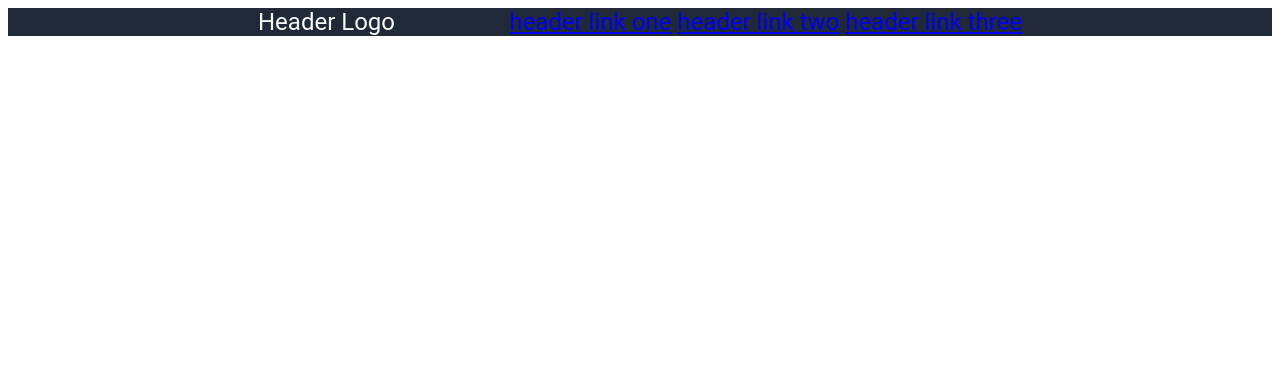
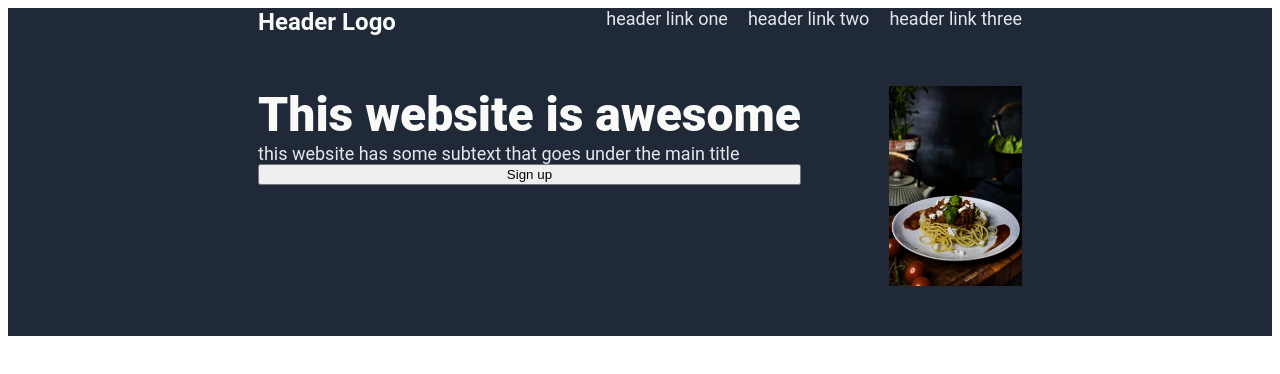
Before and after one commit to alexthwining/landing-page, a plain HTML site: page index.html in a window 1280 px wide. Drawn offline with Linux system fonts and the light colour scheme.

Commit message:
added intro section to the website

```diff
--- a/index.html
+++ b/index.html
@@ -9,13 +9,31 @@
     </head>
     <body>
         <div class="header">
-            Header Logo
-            <div class="hlink">
+            <div class="logo-text">
+                Header Logo
+            </div>
+            <div class="link-text">
                 <a href="#">header link one</a>
                 <a href="#">header link two</a>
                 <a href="#">header link three</a>
             </div>
         </div>
 
+        <div class="intro">
+            <div class="intro-left">
+                <div class="hero-main">
+                This website is awesome
+                </div>
+                <div class="hero-sec">
+                    this website has some subtext that goes under the main title
+                </div>
+                <button type="button" class="intro-button">Sign up</button>
+            </div>
+             <div class="intro-right">
+                <img src="./img/anton-ahlberg.jpg" class="img1">
+             </div>
+        </div>
+
+
     </body>
 </html>
--- a/style.css
+++ b/style.css
@@ -4,20 +4,62 @@ body {
     flex-direction: column;
 }
 
+a {
+    text-decoration: none;
+    color: #E5E7EB;
+}
+
+
 .header {
     background-color: #1F2937;
-    font-size: 24px;
-    font-weight: extra-bold;
-    color: #F9FAF8;
     display: flex;
     justify-content: space-between;
     padding-left: 250px;
     padding-right: 250px;
+}
 
+.logo-text {
+    font-size: 24px;
+    font-weight: bold;
+    color: #F9FAF8;
+}
+
+.link-text, .hero-sec {
+    font-size: 18px;
+    color: #E5E7EB;
+}
+
+.link-text {
+    display: flex;
+    gap: 20px;
 }
 
 .intro {
     background-color: #1F2937;
     display: flex;
-    flex: 1;
+    flex-direction: row;
+    justify-content: space-between;
+    padding: 50px 250px;
 }
+
+.intro-left {
+    display: flex;
+    flex-direction: column;
+}
+
+.intro-right {
+    display: flex;
+
+}
+
+.hero-main {
+    color: #F9FAF8;
+    font-size: 48px;
+    font-weight: 900;
+}
+
+.img1 {
+    max-height: 200px;
+    max-width: 200px;
+
+}
```
Also changed, not shown: img/anton-ahlberg.jpg (added).
